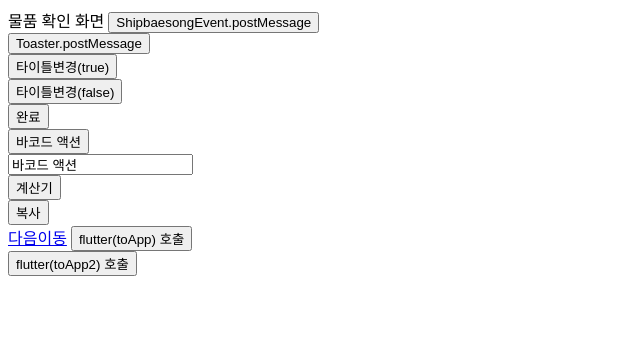
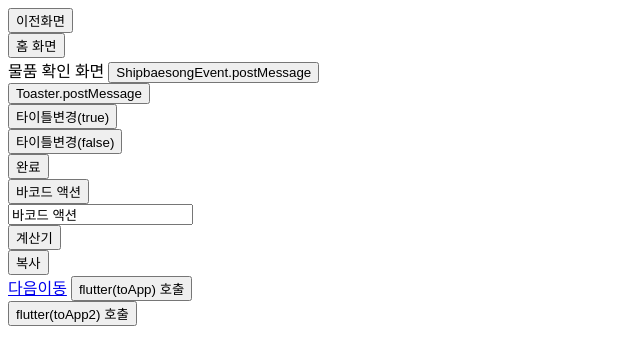
Before and after one commit to megadeth10/c2cmarket, a plain HTML site: page index.html in a window 1280 px wide. Shown: the whole page, without its empty margins (0-640 px from the left). Drawn offline with Linux system fonts and the light colour scheme.

Commit message:
버튼 이벤트 추가

```diff
--- a/index.html
+++ b/index.html
@@ -44,6 +44,14 @@ function myfunction9() {
 function myfunction10() {
   window.toApp2.postMessage("ShipbaesongEvent.postMessage", "result2");
 }
+
+function myfunction11() {
+  window.ShipbaesongButtonEvent.postMessage("back");
+}
+
+function myfunction12() {
+  window.ShipbaesongButtonEvent.postMessage("home");
+}
 </script>
 <head>
     <meta name="viewport" content="width=device-width, initial-scale=1.0, user-scalable=no,
@@ -51,6 +59,9 @@ function myfunction10() {
 </head>
 <body>
 <!--url https://megadeth10.github.io/c2cmarket -->
+
+<input type = "button" onclick = "myfunction11()" value = "이전화면"><br/>
+<input type = "button" onclick = "myfunction12()" value = "홈 화면"><br/>
 물품 확인 화면
 <input type = "button" onclick = "myfunction8()" value = "ShipbaesongEvent.postMessage"><br/>
 <input type = "button" onclick = "myfunction7()" value = "Toaster.postMessage"><br/>
```
